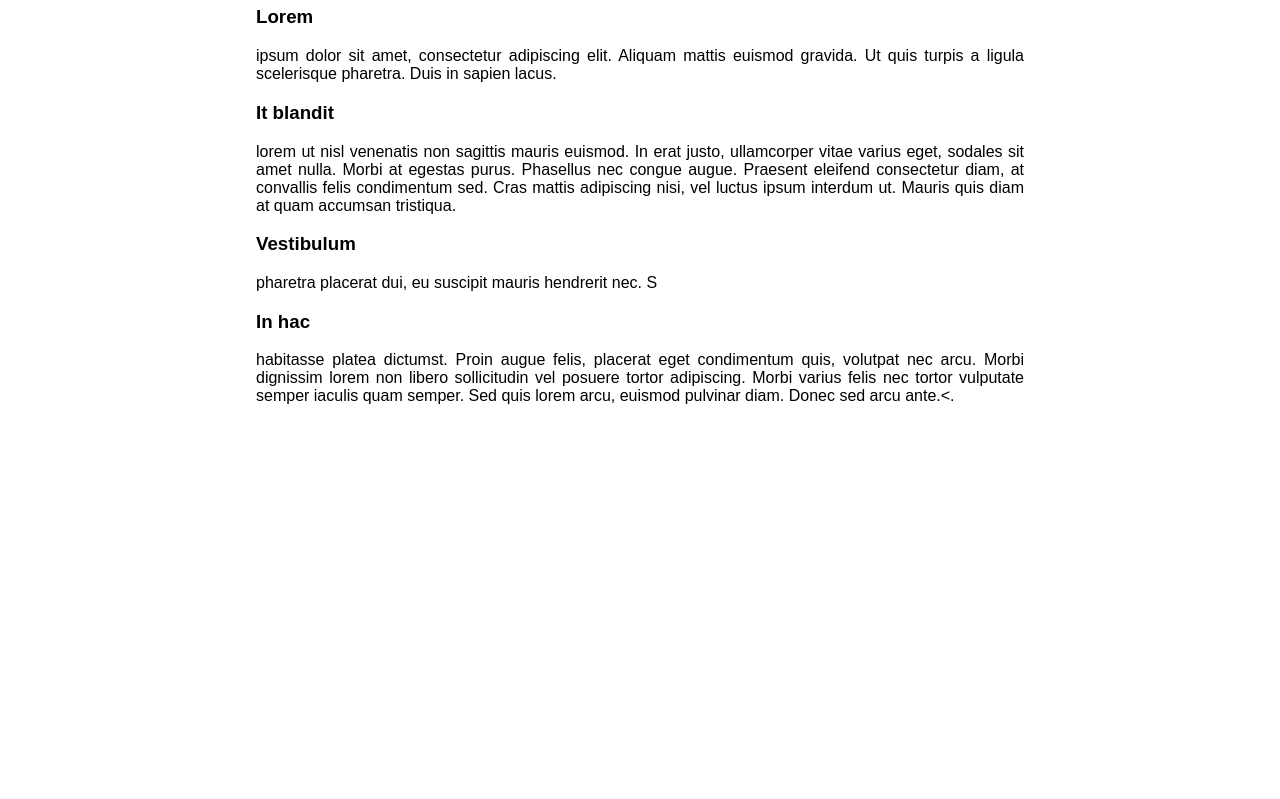
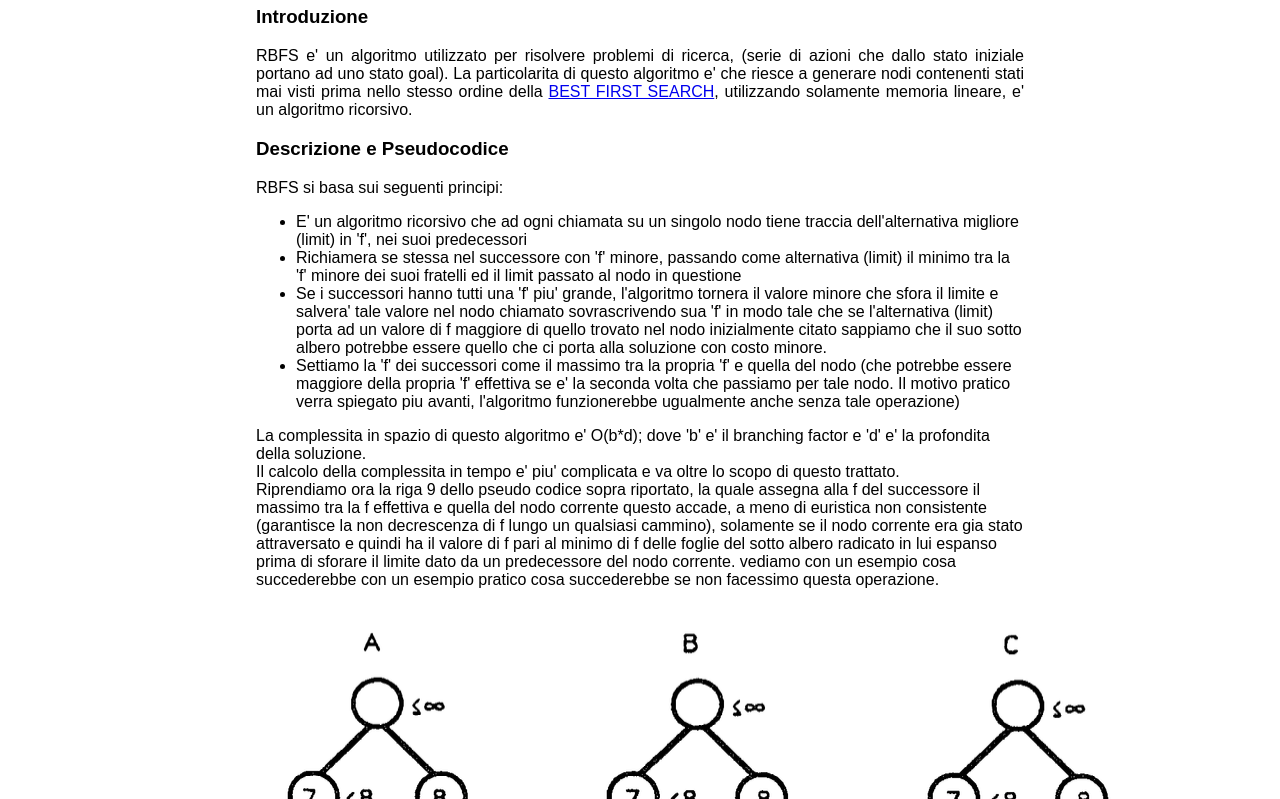
Before and after one commit to Andrew-Wyn/Andrew-Wyn.github.io, a plain HTML site: page pages/rbfs.html in a window 1280 px wide. Shown: the part 152-951 px from the top of the page. Before the commit the page ends 800 px from the top, so only its background shows below. Drawn offline with Linux system fonts and the light colour scheme.

Commit message:
modified rbfs pages, write the main topics

```diff
--- a/pages/rbfs.html
+++ b/pages/rbfs.html
@@ -8,20 +8,56 @@
             <h1><a href="../index.html">RBFS</a></h1>
         </div>
         <div class="main-content">
-            <h1 align='center'>Layout a quattro colonne</h1>
-            <div class="column"> <h3> Lorem </h3>
-                <p align='justify'>ipsum dolor sit amet, consectetur adipiscing elit. Aliquam mattis euismod gravida. Ut quis turpis a ligula scelerisque pharetra. Duis in sapien lacus. </p>
+            <h1 align='center'>Recoursive Best First Search</h1>
+            <div class="column"> <h3> Introduzione </h3>
+                <p align='justify'>
+                    RBFS e' un algoritmo utilizzato per risolvere problemi di ricerca, (serie di azioni che dallo stato iniziale portano ad uno stato goal).
+                    La particolarita di questo algoritmo e' che riesce a generare nodi contenenti stati mai visti prima nello stesso ordine della <a href="https://it.wikipedia.org/wiki/Best-first_search">BEST FIRST SEARCH</a>,
+                    utilizzando solamente memoria lineare, e' un algoritmo ricorsivo.
+                    <script src="https://gist.github.com/Andrew-Wyn/84ce105743b3f8f45b6877f84c02380b.js?file=BestFirstSearch"></script>
+                </p>
             </div>
-            <div class="column">
-            <h3> It blandit </h3>
-                <p align='justify'> lorem ut nisl venenatis non sagittis mauris euismod. In erat justo, ullamcorper vitae varius eget, sodales sit amet nulla. Morbi at egestas purus. Phasellus nec congue augue. Praesent eleifend consectetur diam, at convallis felis condimentum sed. Cras mattis adipiscing nisi, vel luctus ipsum interdum ut. Mauris quis diam at quam accumsan tristiqua. </p>
+            <div class="column"> <h3> Descrizione e Pseudocodice </h3>
+                <p align='justify'>
+                    RBFS si basa sui seguenti principi:
+                    <ul>
+                        <li>E' un algoritmo ricorsivo che ad ogni chiamata su un singolo nodo tiene traccia dell'alternativa migliore (limit) in 'f', nei suoi predecessori</li>
+                        <li>Richiamera se stessa nel successore con 'f' minore, passando come alternativa (limit) il minimo tra la 'f' minore dei suoi fratelli ed il limit passato al nodo in questione</li>
+                        <li>Se i successori hanno tutti una 'f' piu' grande, l'algoritmo tornera il valore minore che sfora il limite e salvera' tale valore nel nodo chiamato sovrascrivendo sua 'f' in modo tale che se l'alternativa (limit) porta ad un valore di f maggiore di quello trovato nel nodo inizialmente citato sappiamo che il suo sotto albero potrebbe essere quello che ci porta alla soluzione con costo minore.</li>
+                        <li>Settiamo la 'f' dei successori come il massimo tra la propria 'f' e quella del nodo (che potrebbe essere maggiore della propria 'f' effettiva se e' la seconda volta che passiamo per tale nodo. Il motivo pratico verra spiegato piu avanti, l'algoritmo funzionerebbe ugualmente anche senza tale operazione)</li>
+                    </ul>
+                    <script src="https://gist.github.com/Andrew-Wyn/84ce105743b3f8f45b6877f84c02380b.js?file=RBFS"></script>
+                    La complessita in spazio di questo algoritmo e' O(b*d); dove 'b' e' il branching factor e 'd' e' la profondita della soluzione.<br>
+                    Il calcolo della complessita in tempo e' piu' complicata e va oltre lo scopo di questo trattato.<br>
+                    Riprendiamo ora la riga 9 dello pseudo codice sopra riportato, la quale assegna alla f del successore il massimo tra la f effettiva e quella del nodo corrente
+                    questo accade, a meno di euristica non consistente (garantisce la non decrescenza di f lungo un qualsiasi cammino), solamente se il nodo corrente era gia stato attraversato
+                    e quindi ha il valore di f pari al minimo di f delle foglie del sotto albero radicato in lui espanso prima di sforare il limite dato da un predecessore del nodo corrente.
+                    vediamo con un esempio cosa succederebbe con un esempio pratico cosa succederebbe se non facessimo questa operazione.<br>
+                    <img class="page-image" src="../assets/img/srbf_inefficiency.png">
+                    Prendiamo in considerazione l'albero sopra riportato, nella situazione in cui f e' pari alla profondita' del nodo stesso.
+                    nella situazione riportata abbiamo due nodi uno con f=7 e l'altro con f=8, valori di backup.
+                    Espandendo i successori del nodo piu a sinistra avremmo due nodi con f a 2, se non noi effettivamente non assegnassimo alla loro f il massimo rispetto al valore del nodo padre succederebbe quanto segue,
+                    Ricorreremo nel successore con f minore (in caso parita' sceglieremo quello piu a sinistra) e setteremo l'alternativa (limit) pari al minimo tra 8 (nodo fratello del padre) e 2 (nodo fratello), in tal caso nella funzione richiamata
+                    ci ritroveremo subito a sforare il limite imposto dal fratello del nodo stesso (2, i successori avranno tutti f=3) e quindi effettuaremo salti a destra ed a sinistra in continuazione, aumentando incrementalmente il limite, fino ad arrivare ad una profondita piu alta dell'alternativa (8, imposta dal secondo successore della radice)
+                    o fino a raggiungere un nodo che rappresenta lo stato goal, nel caso abbia una profondita uguale ad 8.
+                    Quindi il calcolo del massimo serve proprio per ovviare a questa inefficienza, in tal caso (fig 3.C) noi continueremo a scendere sempre nel successore piu' a sinistra fino a sforare il limite di 8.<br>
+                    Concludendo il discorso, si puo notare che i nuovi nodi generati saranno visitati con ordine Best First Search (con opportuni salti) mentre i nodi rigenerati saranno visitati in ordine DFS (con meno overhead dovuto ai salti rispetto alla natura ricorsiva dello stesso algoritmo).<br>
+                </p>
             </div>
-            <div class="column">
-            <h3> Vestibulum </h3>
-                <p align='justify'> pharetra placerat dui, eu suscipit mauris hendrerit nec. S</p></div>
-            <div class="column">
-            <h3> In hac </h3>
-                <p align='justify'> habitasse platea dictumst. Proin augue felis, placerat eget condimentum quis, volutpat nec arcu. Morbi dignissim lorem non libero sollicitudin vel posuere tortor adipiscing. Morbi varius felis nec tortor vulputate semper iaculis quam semper. Sed quis lorem arcu, euismod pulvinar diam. Donec sed arcu ante.<. </p>
+            <div class="column"> <h3> Conclusioni </h3>
+                <p align='justify'>
+                    All'atto pratico questo algoritmo non e' estremamente efficiente in quanto soffre di eccessiva rigenerazione dei nodi,
+                    questo dato dalla poca memoria utilizzata, che e' limitata ad essere lineare in profondita in b e d, anche se effettivamente
+                    ne e' disponibile di piu'.<br>
+                    Per ovviare a cio sono stati introdotti algoritmi il cui limite di complessita in spazio (memoria utilizzata) e' definito a priori a seconda della macchina su cui girano (esempi sono SMA* e MA*).
+                </p>
+            </div>
+            <div class="column"> <h4> Riferimenti </h4>
+                <p align='justify'>
+                    <ul>
+                        <li><a href="https://www.aaai.org/Papers/AAAI/1992/AAAI92-082.pdf">pdf ufficiale di Richard Korf</a></li>
+                    </ul>
+                </p>
             </div>
         </div>
     </body>
```
Also changed, not shown: assets/img/srbf_inefficiency.png (added).
